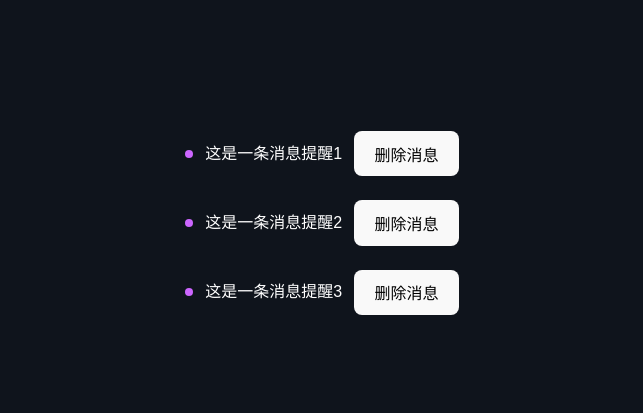
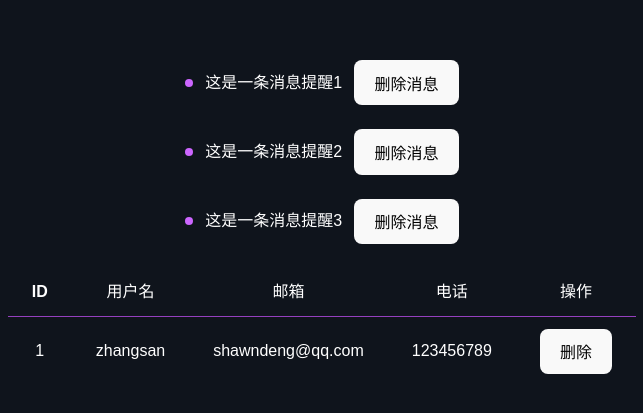
Before and after one commit to ShawnDen-coder/vue_programming, a Vue app: page / in a window 1280 px wide. Shown: the part 177-590 px from the top of the page, without its empty margins (318-961 px from the left). Built offline with nearby package versions, Linux system fonts and the light colour scheme.

Commit message:
feat: update code

```diff
--- a/src/App.vue
+++ b/src/App.vue
@@ -1,14 +1,17 @@
 <template>
   <main>
     <div class="container"><MessageList /></div>
+    <UserTable />
   </main>
 </template>
 
 <script>
 import MessageList from "./components/MessageList.vue";
+import UserTable from "./components/UserTable.vue";
 export default {
   components: {
     MessageList,
+    UserTable,
   },
   setup() {},
 };
--- a/src/components/UserTable.vue
+++ b/src/components/UserTable.vue
@@ -23,8 +23,19 @@
   </div>
 </template>
 <script>
+import useListData from "../composables/useListData";
 export default {
-  setup() {},
+  setup() {
+    const { dataRef: users, removeItem: removeUser } = useListData([
+      {
+        id: 1,
+        username: "zhangsan",
+        email: "shawndeng@qq.com",
+        phone: 123456789,
+      },
+    ]);
+    return { users, removeUser };
+  },
 };
 </script>
 <style scoped>
```
